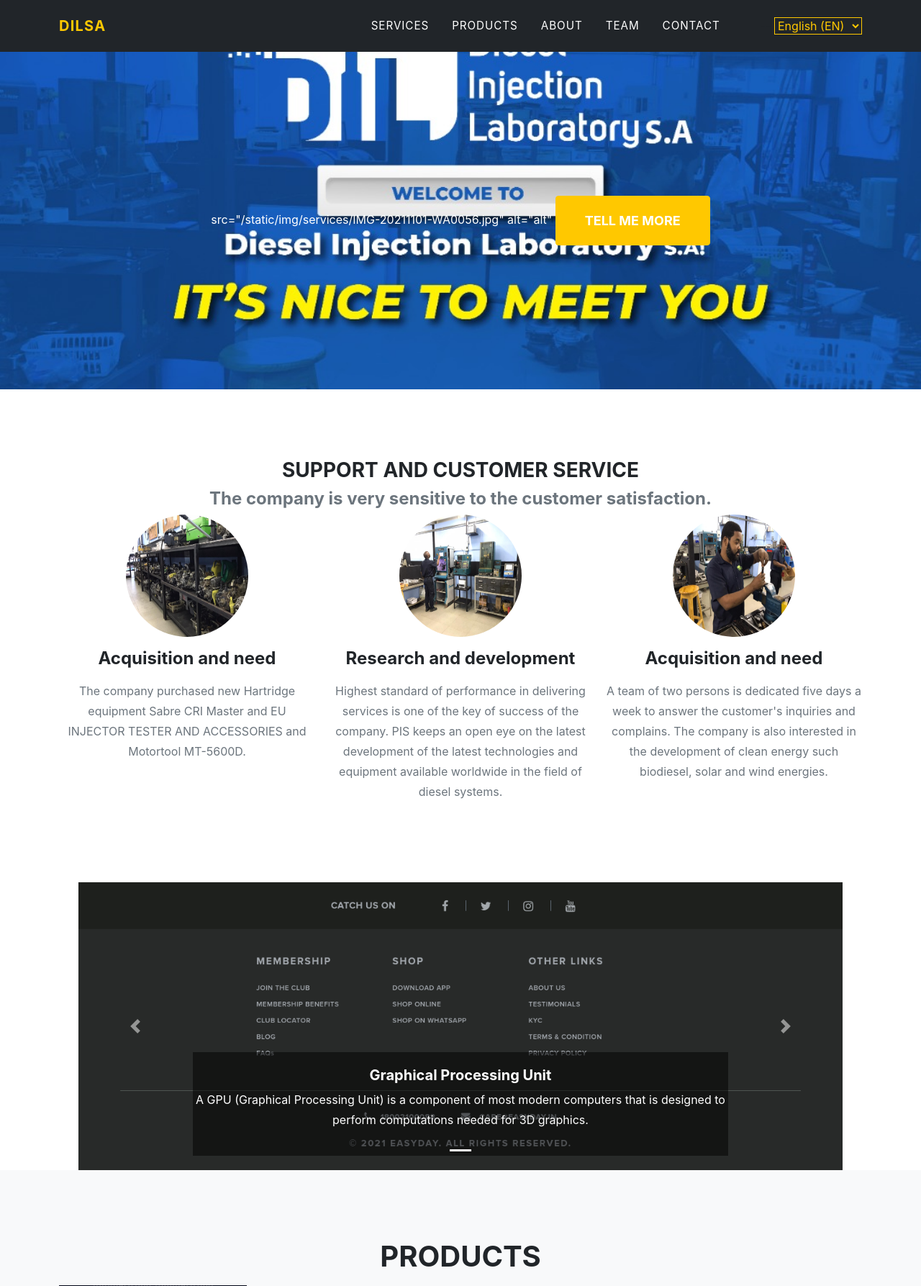
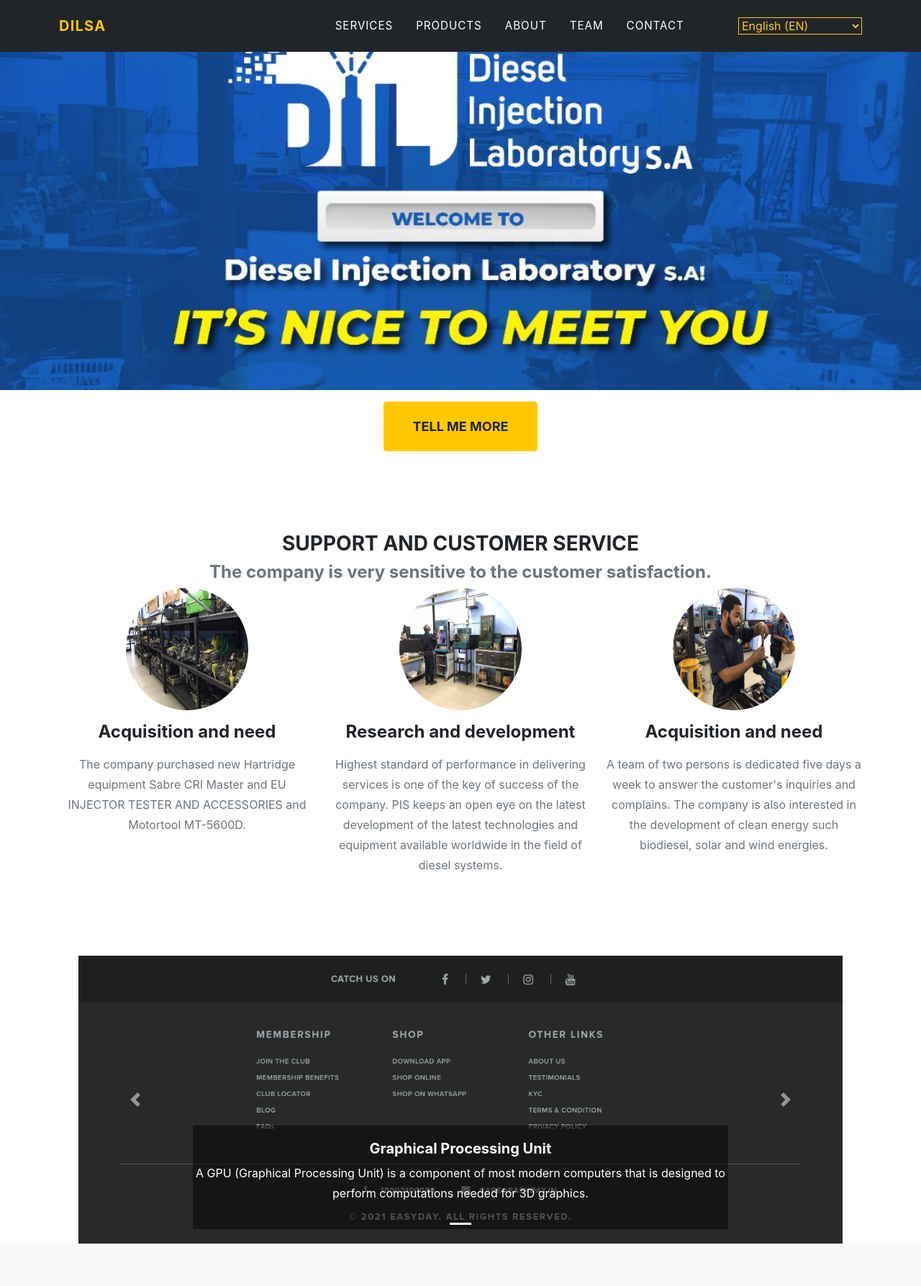
Before and after one commit to JHANAGUSTAVE/DilsaProject, a Django app: page / in a window 1280 px wide. Shown: the top 1787 px of the page at 72% size. Run offline with Django 3.2, Linux system fonts and the light colour scheme; data comes from the database, SQL or seed files in the repository; data that the repository does not hold is empty; some libraries are stand-ins or nearby versions.

Commit message:
Header fixed

```diff
--- a/templates/base.html
+++ b/templates/base.html
@@ -14,7 +14,7 @@
 
 	<link rel="stylesheet" type="text/css" href="{% static 'css/style.css' %}">
 </head>
-<body>
+<body style="padding-top: 70px;">
 	<main>
 		<nav class="navbar navbar-expand-lg navbar-dark fixed-top navbar-shrink" id="mainNav">
 			<div class="container">
@@ -53,15 +53,16 @@
 			</div>
 		</nav>
 		<!-- Masthead-->
-		<header class="masthead" style="background-image: url({% static 'img/about/IMG-20211208-WA0000.jpg' %}");>
-			<div class="container"> src="{% static 'img/services/IMG-20211101-WA0056.jpg' %}" alt="alt"
-				<!-- <section style="background-color: rgba(0, 0, 0, 0.8);padding: 20px; margin-bottom: 4rem;">
-					<div class="masthead-subheading">{% trans 'Welcome To Diesel Injection Laboratory S.A!' %}</div>
-					<div class="masthead-heading text-uppercase">{% trans "It's Nice To Meet You" %}</div>
-				</section>  -->
-				<a class="btn btn-primary btn-xl text-uppercase" href="#services">{% trans 'Tell Me More' %}</a>
-			</div>
+		<header class="masthead" style="background-image: url({% static 'img/about/IMG-20211208-WA0000.jpg' %});position: relative;";>
+
 		</header>
+		<div class="container py-3 text-center">
+			<!-- <section style="background-color: rgba(0, 0, 0, 0.8);padding: 20px; margin-bottom: 4rem;">
+				<div class="masthead-subheading">{% trans 'Welcome To Diesel Injection Laboratory S.A!' %}</div>
+				<div class="masthead-heading text-uppercase">{% trans "It's Nice To Meet You" %}</div>
+			</section>  -->
+			<a class="btn btn-primary btn-xl text-uppercase" style="color: #212529" href="#services">{% trans 'Tell Me More' %}</a>
+		</div>
 		<!-- Services-->
 		{% include 'components/services.html' %}
 
```
Also changed, not shown: dilsa/settings.py (+11 -0 lines), locale/ht/LC_MESSAGES/django.po (added).
